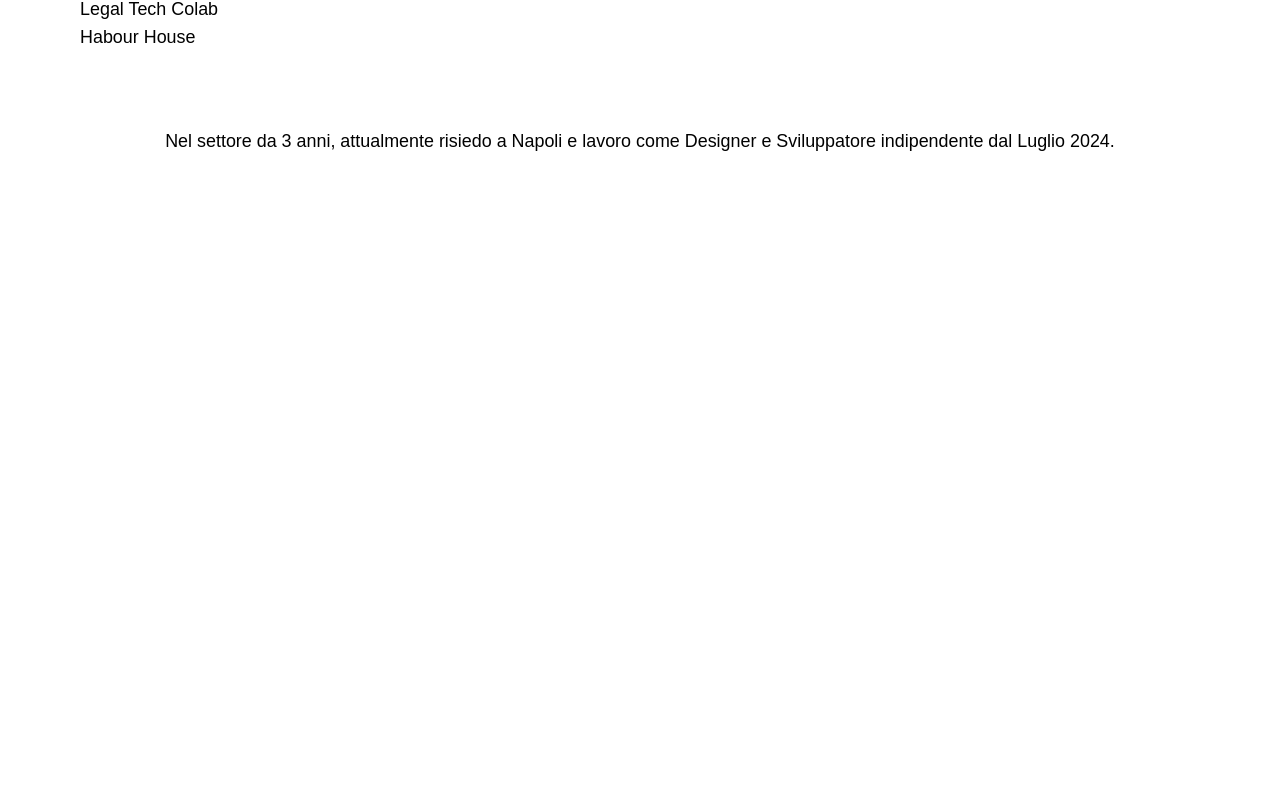
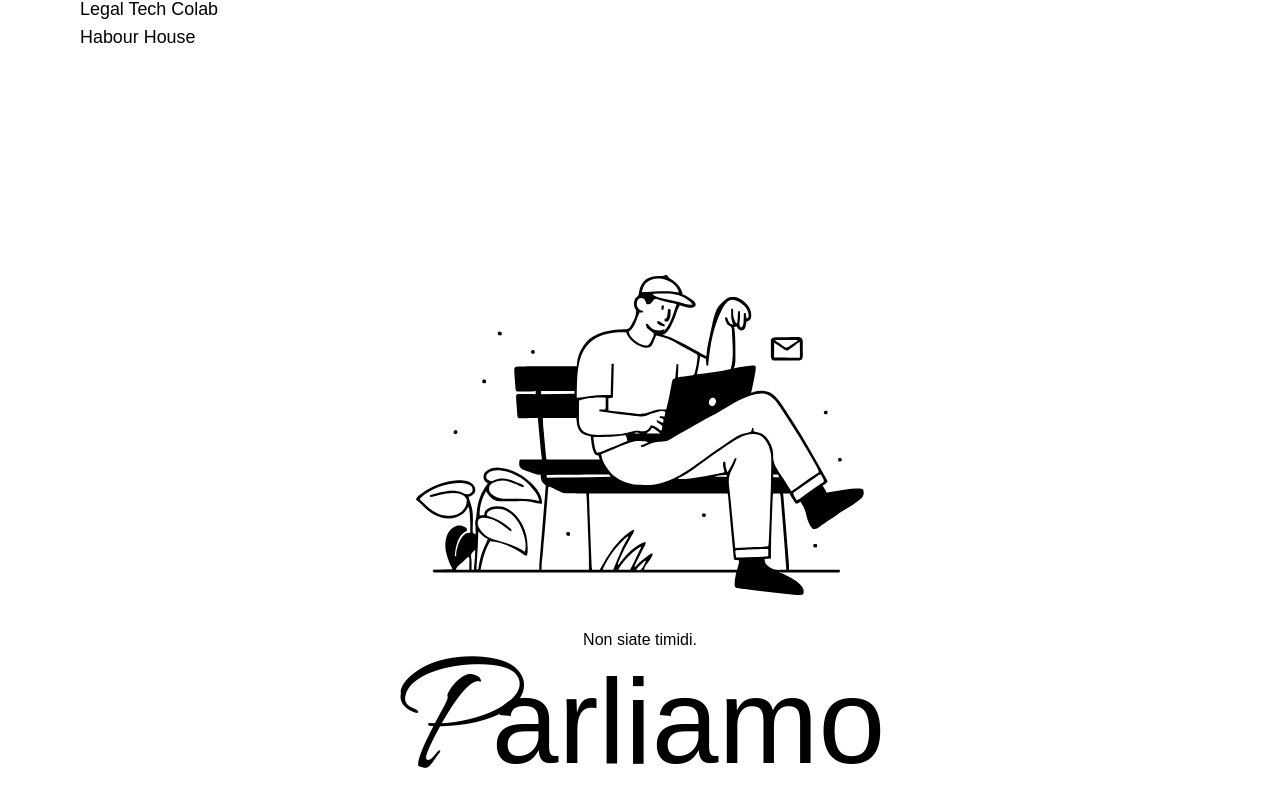
Before and after one commit to Francescosommellaa/Portfolio, a React (Vite) app in the folder francesco/: page /About in a window 1280 px wide. Shown: the part 2217-3024 px from the top of the page. Before the commit the page ends 2372 px from the top, so only its background shows below. Built offline with nearby package versions, Linux system fonts and the light colour scheme; a web font is replaced by a local one.

Commit message:
feat(AboutFooter): redesign footer section with CTA and transition
- Replace intro content with footer layout and call-to-action
- Add navigation transition using TransitionProvider
- Include illustration and styled contact link

```diff
--- a/francesco/src/Components/Organisms/AboutContents/AboutFooter/AboutFooter.scss
+++ b/francesco/src/Components/Organisms/AboutContents/AboutFooter/AboutFooter.scss
@@ -1,3 +1,21 @@
 @use "../../../../styles/variables" as *;
 @use "../../../../styles/mixins" as *;
 @use "../../../../styles/typography" as *;
+
+.footer {
+  height: 100vh;
+  display: flex;
+  flex-direction: column;
+  align-items: center;
+  justify-content: center;
+  gap: $Gap-4;
+
+  &__CTA {
+    text-align: center;
+    display: flex;
+    flex-direction: column;
+    align-items: center;
+    justify-content: center;
+    gap: $Gap-3;
+  }
+}
--- a/francesco/src/Components/Organisms/AboutContents/AboutFooter/AboutFooter.tsx
+++ b/francesco/src/Components/Organisms/AboutContents/AboutFooter/AboutFooter.tsx
@@ -3,21 +3,33 @@ import React from "react";
 // Scss
 import "./AboutFooter.scss";
 
-// Data
-import AboutContent from "../../../Data/About";
-
 // Atoms
 import InlineIcon from "../../../Atoms/InlineComponents/InlineIcon";
-
 // Hooks
 import { useSize } from "../../../../Hooks/useSize";
 
+//Providers
+import { useTransition } from "../../../../Providers/TransitionProvider/TransitionProvider";
+
 const AboutFooter: React.FC = () => {
   const Size = useSize();
+  const { navigateWithTransition } = useTransition();
 
   return (
-    <section className="intro">
-      <p className={`paragraph-${Size}`}>{AboutContent.intro.paragraph}</p>
+    <section className="footer">
+      <InlineIcon folder="Illustrations" name="Illustration-2" size={Size} />
+      <div className="footer__CTA">
+        <span className={`subTitle-${Size}`}>Non siate timidi.</span>
+        <a
+          onClick={() => {
+            navigateWithTransition("/Contatti");
+          }}
+        >
+          <h2 className={`h1-${Size}`}>
+            <span className={`scriptT-${Size}`}>P</span>arliamo
+          </h2>
+        </a>
+      </div>
     </section>
   );
 };
```
